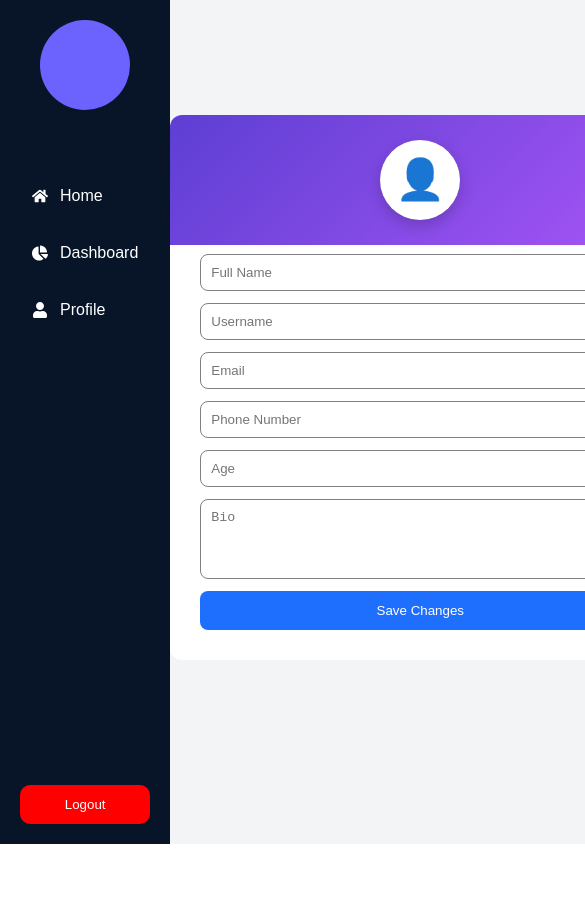
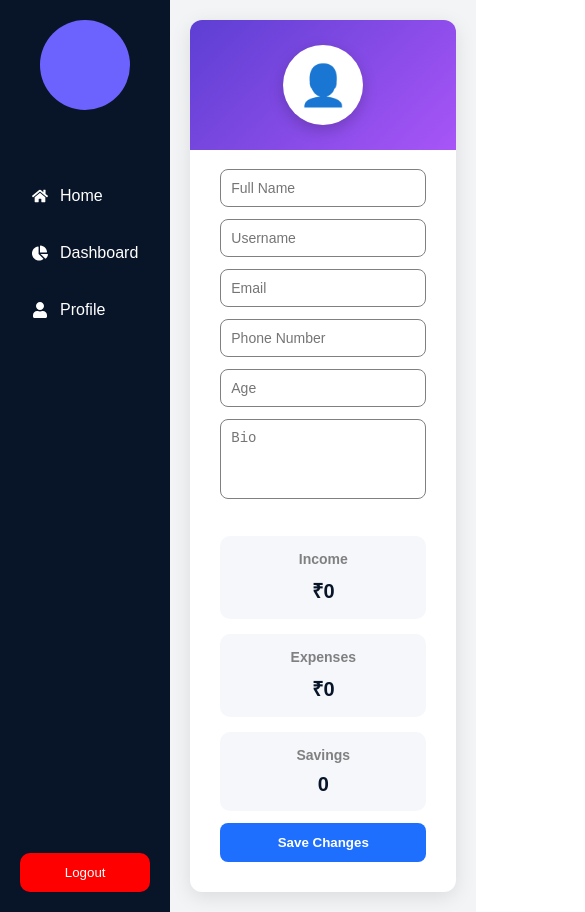
Before and after one commit to sayanand-arty/sample_node_js, a React (Vite) app: page /profile in a window 390 px wide. Shown: the top 912 px of the page, 585 px wide, since content can reach past the window. Before the commit the page ends 844 px from the top, so only its background shows below. Built offline with nearby package versions, Linux system fonts and the light colour scheme.

Commit message:
added income deletion

```diff
--- a/src/pages/dashboard/Dashboard.jsx
+++ b/src/pages/dashboard/Dashboard.jsx
@@ -35,6 +35,14 @@ function Dashboard() {
   const totalTransactions =
     expenses.length;
     const totalSavings = totalIncome - totalExpenses;
+    localStorage.setItem(
+  "dashboardStats",
+  JSON.stringify({
+    totalIncome,
+    totalExpenses,
+    totalSavings
+  })
+);
   const chartData = [];
 
   expenses.forEach((item) => {
@@ -87,6 +95,14 @@ function Dashboard() {
 }, []);
   const handleDeleteExpense =
 async (id) => {
+
+  if (
+    !window.confirm(
+      "Delete this expense?"
+    )
+  ) {
+    return;
+  }
 
   try {
 
@@ -211,6 +227,57 @@ function Dashboard() {
 };
 
   const handleAddExpense = async () => {
+    const handleAddExpense = async () => {
+
+  if (!title || !amount || !category) {
+    alert("Please fill all fields");
+    return;
+  }
+
+  try {
+
+    let result;
+
+    if (editId) {
+
+      result =
+        await expenseService.updateExpense(
+          editId,
+          title,
+          amount,
+          category
+        );
+
+    } else {
+
+      result =
+        await expenseService.addExpense(
+          title,
+          amount,
+          category,
+          user._id
+        );
+
+    }
+
+    alert(result.message);
+
+    setTitle("");
+    setAmount("");
+    setCategory("");
+    setEditId(null);
+
+    loadExpenses();
+
+  } catch (error) {
+
+    console.log(error);
+
+    alert("Operation Failed");
+
+  }
+
+};
 
   try {
 
@@ -417,36 +484,44 @@ function Dashboard() {
 
   {expenses.map((item) => (
 
-                <li key={item._id}>
+    <li
+      key={item._id}
+      className="transaction-item"
+    >
 
-                  <div>
-                    <strong>
-                      {item.title}
-                    </strong>
+      <div className="transaction-info">
 
-                    <br />
+        <h4>{item.title}</h4>
 
-                    <small>
+        <span className="category-badge">
           {item.category}
-                    </small>
+        </span>
+
+        <p>
+          {new Date(
+            item.createdAt
+          ).toLocaleDateString()}
+        </p>
+
       </div>
 
-                  <div>
+      <div className="transaction-actions">
+
+        <span className="amount">
           ₹{item.amount}
-
-                    <div>
+        </span>
 
         <button
+          className="edit-btn"
           onClick={() =>
-      handleEditExpense(
-        item
-      )
+            handleEditExpense(item)
           }
         >
           Edit
         </button>
 
         <button
+          className="delete-btn"
           onClick={() =>
             handleDeleteExpense(
               item._id
@@ -456,7 +531,6 @@ function Dashboard() {
           Delete
         </button>
 
-</div>
       </div>
 
     </li>
@@ -512,7 +586,7 @@ function Dashboard() {
           <div className="summary-box">
             <h2>Summary</h2>
 
-            <p>Total Income : ₹0</p>
+            <p>Total Expense : ₹{totalExpenses}</p>
 
             <p>
   Total Income : ₹
--- a/src/pages/dashboard/dashboard.css
+++ b/src/pages/dashboard/dashboard.css
@@ -184,3 +184,67 @@
     width: 100%;
   }
 }
+.transaction-item {
+  display: flex;
+  justify-content: space-between;
+  align-items: center;
+  padding: 15px 0;
+  border-bottom: 1px solid #eee;
+}
+
+.transaction-info h4 {
+  margin: 0;
+  color: #081529;
+}
+
+.transaction-info p {
+  margin-top: 5px;
+  font-size: 12px;
+  color: gray;
+}
+
+.category-badge {
+  display: inline-block;
+  margin-top: 6px;
+  padding: 4px 10px;
+  border-radius: 20px;
+  background: #e9edff;
+  color: #6c63ff;
+  font-size: 12px;
+  font-weight: 600;
+}
+
+.transaction-actions {
+  display: flex;
+  align-items: center;
+  gap: 10px;
+}
+
+.amount {
+  font-size: 18px;
+  font-weight: bold;
+  color: #e53935;
+}
+
+.edit-btn {
+  background: #4caf50;
+  color: white;
+  border: none;
+  padding: 7px 12px;
+  border-radius: 6px;
+  cursor: pointer;
+}
+
+.delete-btn {
+  background: #f44336;
+  color: white;
+  border: none;
+  padding: 7px 12px;
+  border-radius: 6px;
+  cursor: pointer;
+}
+
+.edit-btn:hover,
+.delete-btn:hover {
+  opacity: 0.9;
+}
--- a/src/pages/profile/Profile.jsx
+++ b/src/pages/profile/Profile.jsx
@@ -1,9 +1,21 @@
 import "./profile.css";
 import { useState } from "react";
+const stats = JSON.parse(
+  localStorage.getItem(
+    "dashboardStats"
+  )
+) || {
+  totalIncome: 0,
+  totalExpenses: 0,
+  totalSavings: 0
+};
 
 function Profile() {
+
   const [profile, setProfile] = useState(() => {
-    const savedProfile = localStorage.getItem("profile");
+
+    const savedProfile =
+      localStorage.getItem("profile");
 
     return savedProfile
       ? JSON.parse(savedProfile)
@@ -15,18 +27,24 @@ function Profile() {
           age: "",
           bio: "",
         };
+
   });
 
-  const [editing, setEditing] = useState(true);
+  const [editing, setEditing] =
+    useState(true);
 
   const handleChange = (e) => {
+
     setProfile({
       ...profile,
-      [e.target.name]: e.target.value,
+      [e.target.name]:
+        e.target.value,
     });
+
   };
 
   const saveChanges = (e) => {
+
     e.preventDefault();
 
     localStorage.setItem(
@@ -34,20 +52,23 @@ function Profile() {
       JSON.stringify(profile)
     );
 
-    console.log("Profile Saved:");
-    console.log(profile);
-
     setEditing(false);
 
-    alert("Profile Saved Successfully");
+    alert(
+      "Profile Saved Successfully"
+    );
+
   };
 
   return (
+
     <div className="profile-container">
+
       <form
         className="profile-card"
         onSubmit={saveChanges}
       >
+
         <h1>My Profile</h1>
 
         <input
@@ -103,21 +124,50 @@ function Profile() {
           disabled={!editing}
         />
 
+        <div className="profile-stats">
+
+          <div>
+            <h3>Income</h3>
+            <p>₹{stats.totalIncome}</p>
+          </div>
+
+          <div>
+            <h3>Expenses</h3>
+            <p>₹{stats.totalExpenses}</p>
+          </div>
+
+          <div>
+            <h3>Savings</h3>
+            <p>{stats.totalSavings}</p>
+          </div>
+
+        </div>
+
         {!editing ? (
+
           <button
             type="button"
-            onClick={() => setEditing(true)}
+            onClick={() =>
+              setEditing(true)
+            }
           >
             Edit Profile
           </button>
+
         ) : (
+
           <button type="submit">
             Save Changes
           </button>
+
         )}
+
       </form>
+
     </div>
+
   );
+
 }
 
 export default Profile;
--- a/src/pages/profile/profile.css
+++ b/src/pages/profile/profile.css
@@ -4,31 +4,91 @@
   display: flex;
   justify-content: center;
   align-items: center;
+
+  padding: 20px;
 }
 
 .profile-card {
   width: 500px;
 
   background: white;
-  padding: 30px;
 
   border-radius: 12px;
 
   display: flex;
   flex-direction: column;
   gap: 12px;
+
+  overflow: hidden;
+  position: relative;
+
+  padding: 90px 30px 30px 30px;
+
+  box-shadow: 0 5px 20px rgba(0,0,0,0.1);
+}
+
+.profile-card::before {
+  content: "";
+
+  position: absolute;
+
+  top: 0;
+  left: 0;
+
+  width: 100%;
+  height: 130px;
+
+  background: linear-gradient(
+    135deg,
+    #5d3fd3,
+    #a855f7
+  );
+}
+
+.profile-card::after {
+  content: "👤";
+
+  position: absolute;
+
+  top: 25px;
+  left: 50%;
+
+  transform: translateX(-50%);
+
+  width: 80px;
+  height: 80px;
+
+  border-radius: 50%;
+
+  background: white;
+
+  display: flex;
+  justify-content: center;
+  align-items: center;
+
+  font-size: 40px;
+
+  box-shadow:
+    0 5px 15px
+    rgba(0,0,0,0.2);
+
+  z-index: 2;
 }
 
 .profile-card h1 {
   text-align: center;
   color: black;
+  margin-bottom: 10px;
 }
 
 .profile-card input,
 .profile-card textarea {
   padding: 10px;
+
   border: 1px solid gray;
   border-radius: 8px;
+
+  font-size: 14px;
 }
 
 .profile-card textarea {
@@ -36,8 +96,16 @@
   height: 80px;
 }
 
+.profile-card input:disabled,
+.profile-card textarea:disabled {
+  background: #f5f5f5;
+  color: #666;
+  cursor: not-allowed;
+}
+
 .profile-card button {
   padding: 12px;
+
   border: none;
   border-radius: 8px;
 
@@ -45,47 +113,62 @@
   color: white;
 
   cursor: pointer;
+
+  font-weight: 600;
 }
 
 .profile-card button:hover {
   opacity: 0.9;
 }
-.profile-card {
-  overflow: hidden;
-  position: relative;
-  padding-top: 90px;
+
+/* Stats Section */
+
+.profile-stats {
+  margin-top: 25px;
+
+  display: grid;
+  grid-template-columns:
+    repeat(3, 1fr);
+
+  gap: 15px;
 }
 
-.profile-card::before {
-  content: "";
-  position: absolute;
-  top: 0;
-  left: 0;
-  width: 100%;
-  height: 130px;
-  background: linear-gradient(135deg,#5d3fd3,#a855f7);
+.profile-stats div {
+  background: #f5f7fb;
+
+  padding: 15px;
+
+  border-radius: 10px;
+
+  text-align: center;
 }
 
-.profile-card::after {
-  content: "👤";
-  position: absolute;
-  top: 25px;
-  left: 50%;
-  transform: translateX(-50%);
-  width: 80px;
-  height: 80px;
-  border-radius: 50%;
-  background: white;
-  display: flex;
-  justify-content: center;
-  align-items: center;
-  font-size: 40px;
-  box-shadow: 0 5px 15px rgba(0,0,0,0.2);
-  z-index: 2;
+.profile-stats h3 {
+  color: gray;
+
+  font-size: 14px;
+
+  margin-bottom: 10px;
 }
-.profile-card input:disabled,
-.profile-card textarea:disabled {
-  background: #f5f5f5;
-  color: #666;
-  cursor: not-allowed;
+
+.profile-stats p {
+  font-size: 20px;
+
+  font-weight: bold;
+
+  color: #081529;
 }
+
+/* Responsive */
+
+@media (max-width: 600px) {
+
+  .profile-card {
+    width: 100%;
+  }
+
+  .profile-stats {
+    grid-template-columns: 1fr;
+  }
+
+}
```
Lines whose indentation alone changed are shown as unchanged.
